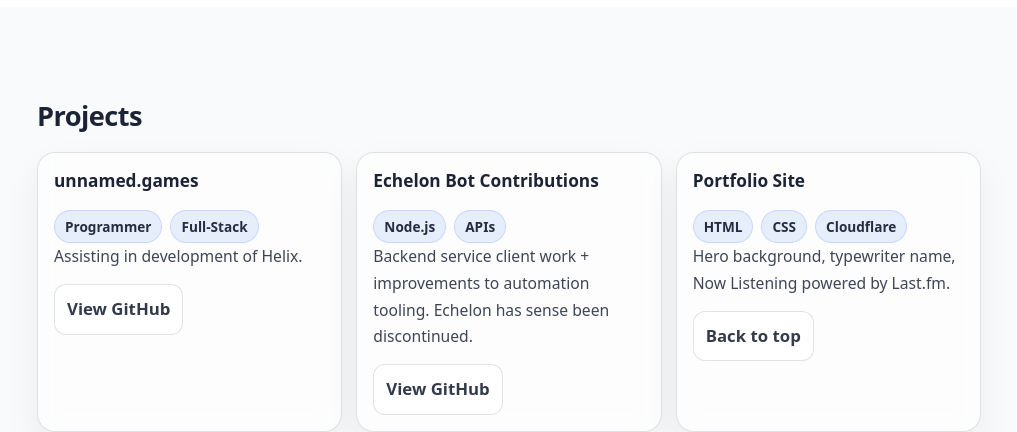
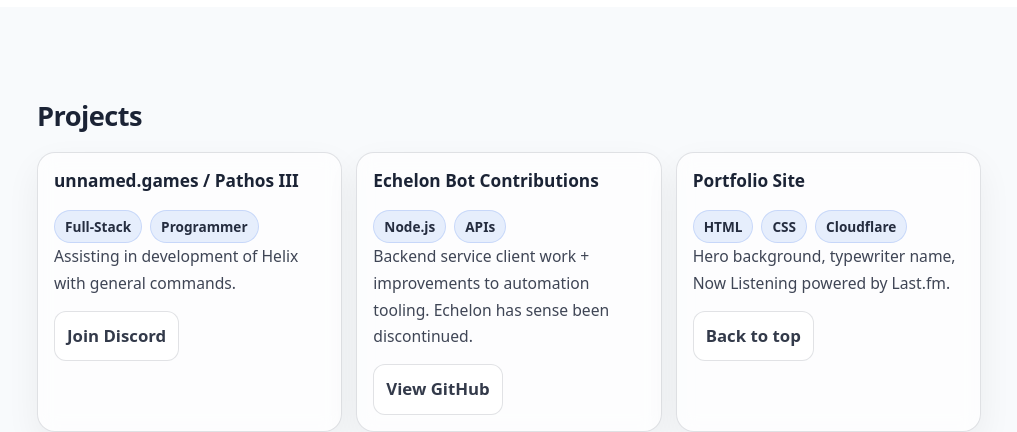
Before and after one commit to LxghtBlvee/my-sitev2, a plain HTML site: page index.html in a window 1280 px wide. Shown: the part 1298-1730 px from the top of the page, without its empty margins (131-1148 px from the left). Drawn offline with Linux system fonts and the light colour scheme; no server answers.

```diff
--- a/index.html
+++ b/index.html
@@ -118,14 +118,14 @@
         <div class="cards">
           <article class="card">
             <div class="card-top">
-              <h3>unnamed.games</h3>
+              <h3>unnamed.games / Pathos III</h3>
               <div class="tags">
-                <span class="tag">Programmer</span><span class="tag">Full-Stack</span>
+                <span class="tag">Full-Stack</span><span class="tag">Programmer</span>
               </div>
             </div>
-            <p>Assisting in development of Helix.</p>
+            <p>Assisting in development of Helix with general commands.</p>
             <div class="card-actions">
-              <a class="btn" href="https://github.com/ungms" target="_blank" rel="noopener noreferrer">View GitHub</a>
+              <a class="btn" href="https://discord.gg/pathos" target="_blank" rel="noopener noreferrer">Join Discord</a>
             </div>
           </article>
 
```
